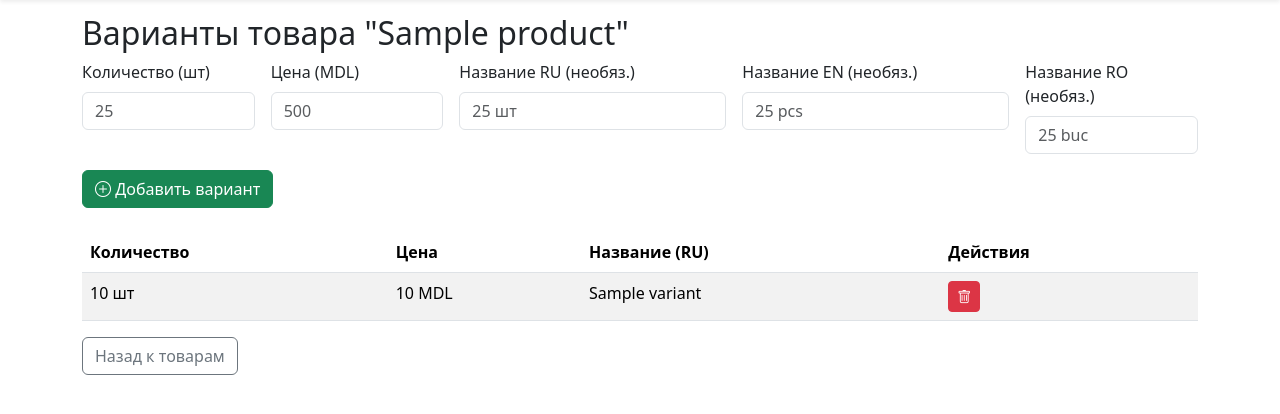
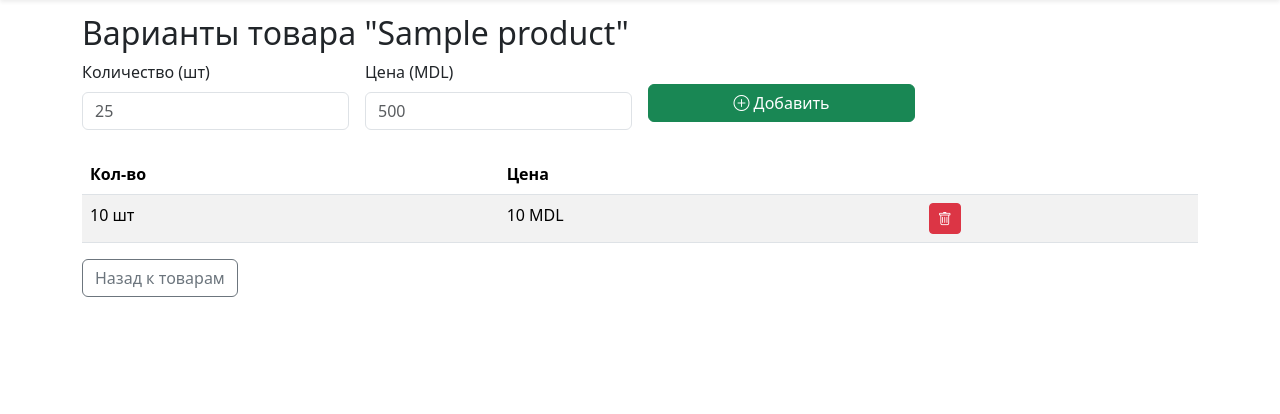
Before and after one commit to bunsteritalia-source/berrybot, a Flask app: template admin_site/templates/variants.html in a window 1280 px wide. Shown: the part 56-470 px from the top of the page. Run offline with Flask 3, Linux system fonts and the light colour scheme; the template is opened without the code that fills it: most values are stand-ins (such as "Sample title", 1, 10 or a date in 2020).

Commit message:
Update variants.html

```diff
--- a/admin_site/templates/variants.html
+++ b/admin_site/templates/variants.html
@@ -2,46 +2,27 @@
 {% block content %}
 <h2>Варианты товара "{{ product.name_ru }}"</h2>
 <form method="post" action="/products/{{ product.id }}/variants/add" class="row g-3 mb-4">
-  <div class="col-md-2">
+  <div class="col-md-3">
     <label class="form-label">Количество (шт)</label>
     <input name="quantity" type="number" class="form-control" placeholder="25" required>
   </div>
-  <div class="col-md-2">
+  <div class="col-md-3">
     <label class="form-label">Цена (MDL)</label>
     <input name="price" type="number" class="form-control" placeholder="500" required>
   </div>
   <div class="col-md-3">
-    <label class="form-label">Название RU (необяз.)</label>
-    <input name="name_ru" class="form-control" placeholder="25 шт">
-  </div>
-  <div class="col-md-3">
-    <label class="form-label">Название EN (необяз.)</label>
-    <input name="name_en" class="form-control" placeholder="25 pcs">
-  </div>
-  <div class="col-md-2">
-    <label class="form-label">Название RO (необяз.)</label>
-    <input name="name_ro" class="form-control" placeholder="25 buc">
-  </div>
-  <div class="col-md-12">
-    <button type="submit" class="btn btn-success"><i class="bi bi-plus-circle"></i> Добавить вариант</button>
+    <label>&nbsp;</label>
+    <button type="submit" class="btn btn-success w-100"><i class="bi bi-plus-circle"></i> Добавить</button>
   </div>
 </form>
 
 <table class="table table-striped">
-  <thead>
-    <tr>
-      <th>Количество</th>
-      <th>Цена</th>
-      <th>Название (RU)</th>
-      <th>Действия</th>
-    </tr>
-  </thead>
+  <thead><tr><th>Кол-во</th><th>Цена</th><th></th></tr></thead>
   <tbody>
     {% for v in variants %}
     <tr>
       <td>{{ v.quantity }} шт</td>
       <td>{{ v.price }} MDL</td>
-      <td>{{ v.name_ru }}</td>
       <td><a href="/variants/delete/{{ v.id }}" class="btn btn-sm btn-danger"><i class="bi bi-trash"></i></a></td>
     </tr>
     {% endfor %}
```
